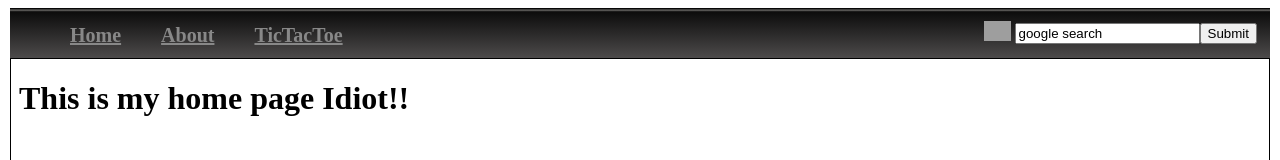
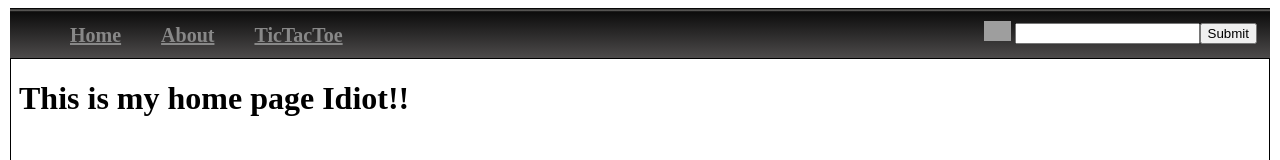
Before and after one commit to mfioca/my-page, a Next.js app: page / in a window 1280 px wide. Shown: the top 160 px of the page. Built offline with nearby package versions, Linux system fonts and the light colour scheme; grey boxes are pictures that could not be loaded.

Commit message:
correcting google search

```diff
--- a/components/Header.js
+++ b/components/Header.js
@@ -37,8 +37,8 @@ class NavBar extends React.Component {
                             </td>
                             <td>
                                 <form action="http://google.com/search" target="_blank">
-                                    <input name="q" value="google search" />
-                                    <input type="submit" />
+                                    <input name="q" />
+                                    <input type="submit"/>
                                 </form>
                             </td>
                         </tr>
--- a/pages/tictactoe.js
+++ b/pages/tictactoe.js
@@ -1,7 +1,7 @@
 import react, { Component } from 'react'
 import Layout from '../components/layout'
 import Link from 'next/link'
-import CSS2 from '../components/tictactoe.css'
+import CSS from '../components/tictactoe.css'
 
 var ReactDOM = require('react-dom');
 
```
Also changed, not shown: components/style.css (line endings or trailing spaces).
